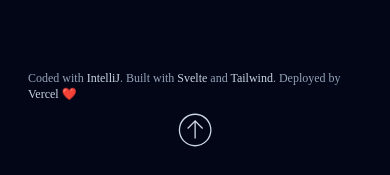
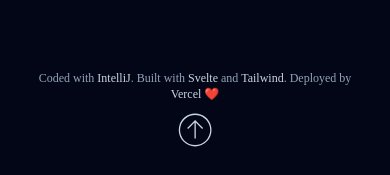
Before and after one commit to BanAaron/tailwind, a Svelte app: page / in a window 390 px wide. Shown: the part 3686-3861 px from the top of the page. Built offline with nearby package versions, Linux system fonts and the light colour scheme; a web font is replaced by a local one.

Commit message:
red heart 💖

```diff
--- a/src/App.svelte
+++ b/src/App.svelte
@@ -25,7 +25,7 @@
   </div>
   <!-- nav popup thing -->
   <div class="fixed top-16 right-5 w-36 to-slate-950 bg-gradient-to-r from-50% from-slate-900 rounded-md shadow-lg shadow-black md:hidden {showMobileNavMenu}">
-    <ul class="m-5 flex flex-col gap-2 text-xl font-semibold tracking-wide">
+    <ul class="m-5 flex flex-col gap-2 text-xl tracking-wide">
       <li><a href="#splash">Home</a></li>
       <li><a href="#about">About</a></li>
       <li><a href="#work">Work</a></li>
@@ -304,13 +304,13 @@
     <!-- footer -->
     <div
       class="col-start-1 col-end-2 flex h-auto flex-col justify-center from-slate-900 pt-20 text-base text-slate-400 bg-slate-950 space-y-3 md:from-20% md:from-slate-950 md:col-start-2 md:col-end-3 md:bg-gradient-to-r md:to-slate-900 lg:col-start-2 lg:col-end-4">
-      <footer>
+      <footer class="text-center md:text-left">
         <p class="text-xs">
           Coded with <a class="text-slate-300 hover:text-teal-300" href="https://www.jetbrains.com/webstorm/">IntelliJ</a>.
           Built with <a class="text-slate-300 hover:text-teal-300" href="https://svelte.dev/">Svelte</a>
           and <a class="text-slate-300 hover:text-teal-300" href="https://tailwindcss.com/">Tailwind</a>.
           Deployed by <a class="text-slate-300 hover:text-teal-300" href="https://vercel.com/">Vercel</a>
-          ❤️
+          <span class="text-red-600">❤️</span>
         </p>
         <div class="flex justify-center md:hidden">
           <a href="#splash">
```
